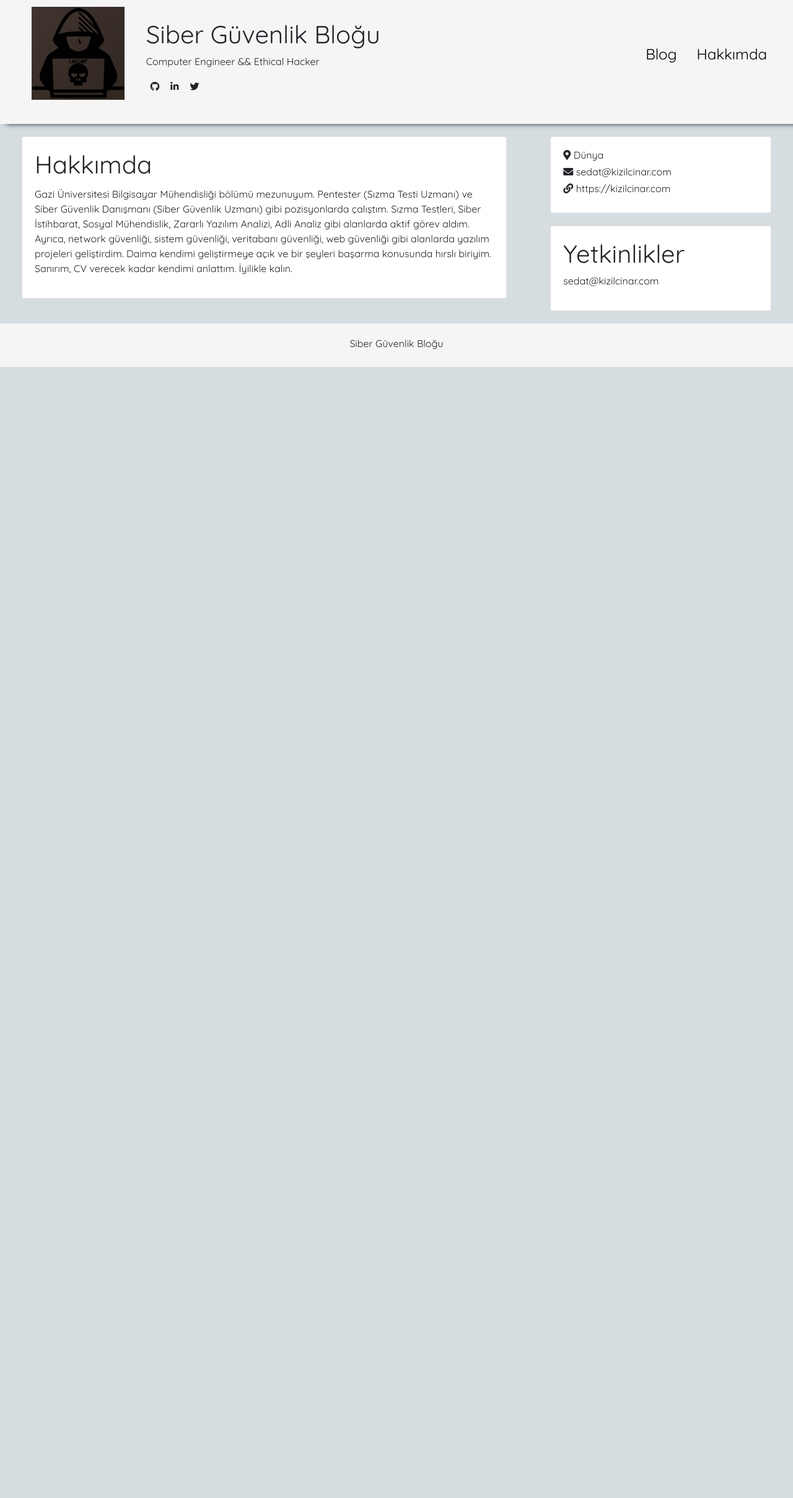
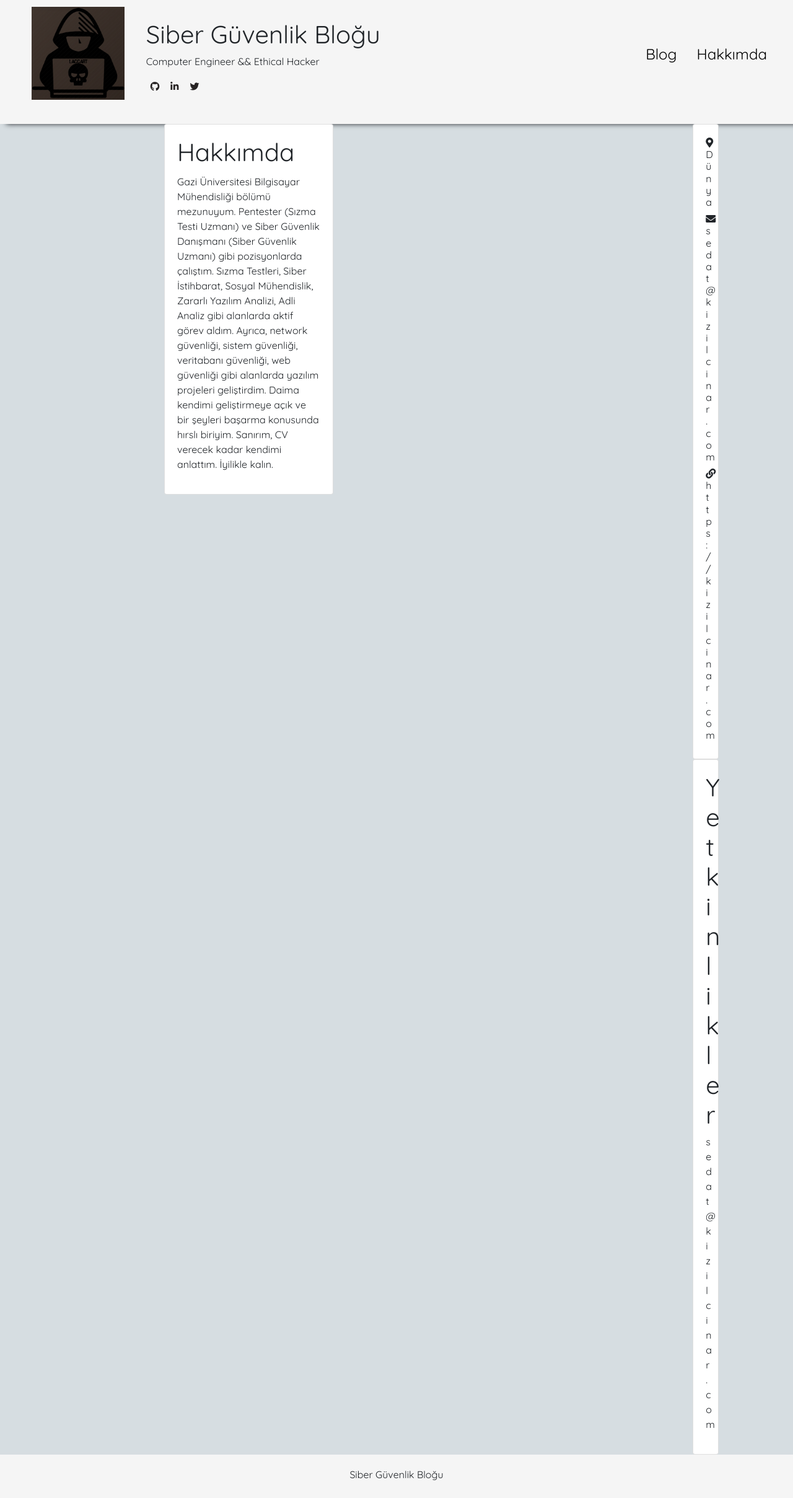
Before and after one commit to laccart/laccart, a Jekyll site: the page built from resume.md, in a window 1280 px wide. Shown: the whole page at 62% size. Built offline with Jekyll 4.4.1, drawn with Linux system fonts in a browser that asks for light colours; nearby versions of some CDN libraries; before the commit the page ends 900 px from its top, so only the background shows below that.

Commit message:
Update devlog.scss

```diff
--- a/_sass/devlog.scss
+++ b/_sass/devlog.scss
@@ -40,7 +40,8 @@ header {
 }
 
 .card {
-    margin: 20px !important;
+    margin-left: 250px !important;
+	margin-right: 300px !important;
     padding: 20px !important;
 }
 
```
